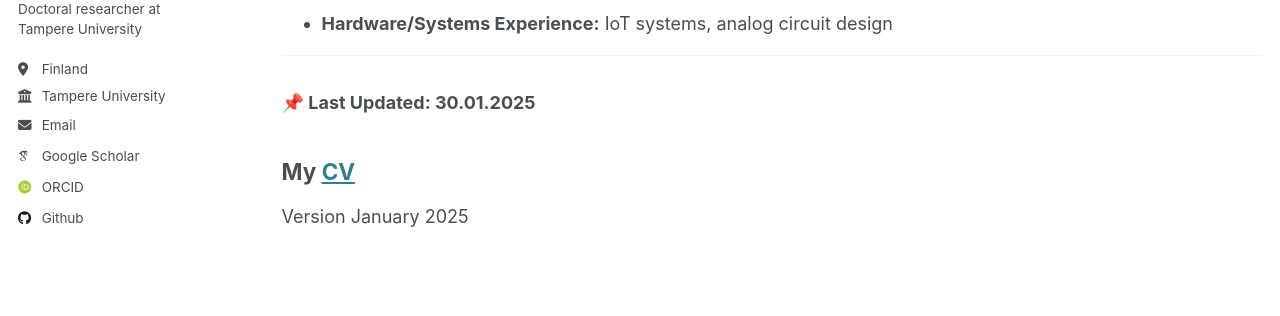
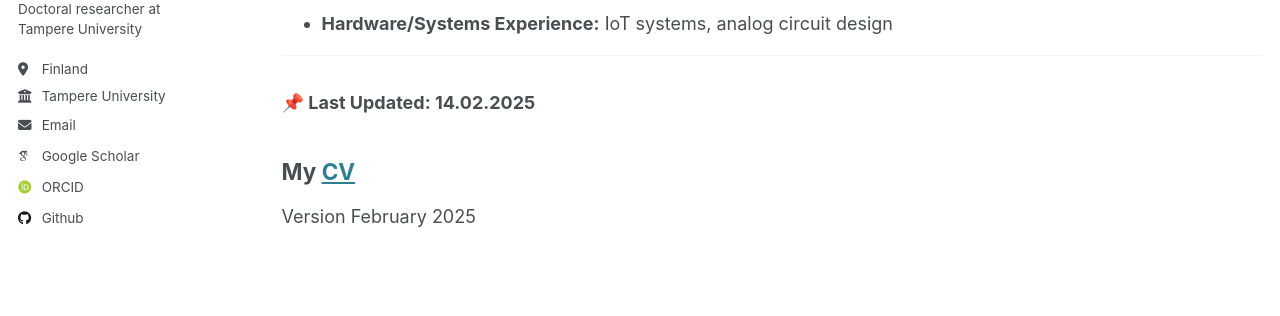
Before and after one commit to AygunVarol/aygunvarol.github.io, a Jekyll site: the page built from _pages/cv.md, in a window 1280 px wide and 900 px high, scrolled down 3042 px. Shown: the part 283-599 px from the top of the window. Built offline with Jekyll 4.4.1, drawn with Linux system fonts in a browser that asks for light colours; some web fonts are replaced; some of the changed text lies outside the part shown.

Commit message:
Update cv.md

```diff
--- a/_pages/cv.md
+++ b/_pages/cv.md
@@ -116,11 +116,11 @@ redirect_from:
 
 ---
 
-### 📌 **Last Updated:** 30.01.2025
+### 📌 **Last Updated:** 14.02.2025
 
 My [CV](https://aygunvarol.github.io/files/Aygun_CV.pdf)
 ------
-Version January 2025
+Version February 2025
 
 <!--
 Education
```
Also changed, not shown: other parts of _pages/cv.md (+1 -1 lines).
